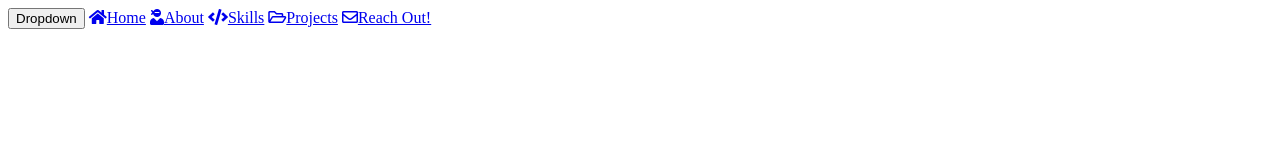
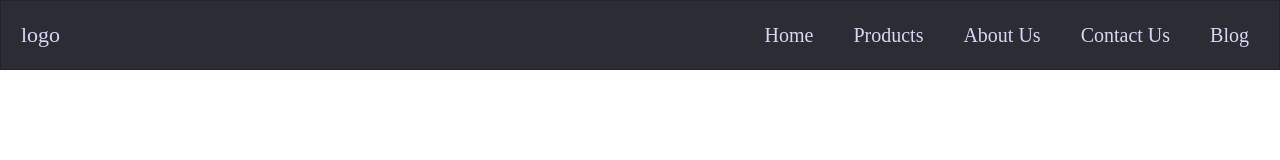
Before and after one commit to Nlparra/Nlparra.github.io, a plain HTML site: page index.html in a window 1280 px wide. Drawn offline with Linux system fonts and the light colour scheme; a web font is replaced by a local one.

Commit message:
Responsive Navigation Bar
We had to build a responsive navigation bar using CSS Flexbox and
Javascript.

```diff
--- a/index.html
+++ b/index.html
@@ -17,22 +17,30 @@
 </head>
 
 <body>
-    <nav class="header">
-        <button onclick="myFunction()" class="dropbtn">Dropdown</button>
-        <a class="home" href="index.html"> <i class="fas fa-home"></i>Home</a>
-
-        <a class="about" href="gettoknow.html">
-            <i class="fas fa-user-ninja"></i>About</a>
-
-        <a class="skills" href="skills.html">
-            <i class="fas fa-code"></i>Skills</a>
-
-        <a class="portfolio" href="portfolio.html">
-            <i class="far fa-folder-open"></i>Projects</a>
-
-        <a class="contact" href="reachout.html">
-            <i class="far fa-envelope"></i>Reach Out!</a>
+    <nav class="navbar">
+        <span class="navbar-toggle" id="js-navbar-toggle">
+            <i class="fas fa-bars"></i>
+        </span>
+        <a href="#" class="logo">logo</a>
+        <ul class="main-nav" id="js-menu">
+            <li>
+                <a href="#" class="nav-links">Home</a>
+            </li>
+            <li>
+                <a href="#" class="nav-links">Products</a>
+            </li>
+            <li>
+                <a href="#" class="nav-links">About Us</a>
+            </li>
+            <li>
+                <a href="#" class="nav-links">Contact Us</a>
+            </li>
+            <li>
+                <a href="#" class="nav-links">Blog</a>
+            </li>
+        </ul>
     </nav>
+    <script src="/src/assets/js/main.js"></script>
 </body>
 
 </html>
--- a/src/assets/css/styles.css
+++ b/src/assets/css/styles.css
@@ -0,0 +1,85 @@
+* {
+    box-sizing: border-box;
+    padding: 0;
+    margin: 0;
+}
+
+.navbar {
+    font-size: 20px;
+    background-color: #2c2c34;
+    border: 1px solid rgba(0, 0, 0, 0.2);
+    padding-bottom: 10px;
+}
+
+.main-nav li {
+    text-align: center;
+    margin: 15px auto;
+}
+
+.logo {
+    display: inline-block;
+    font-size: 22px;
+    margin-top: 10px;
+    margin-left: 20px;
+}
+
+.navbar-toggle {
+    position: absolute;
+    top: 10px;
+    right: 20px;
+    cursor: pointer;
+    font-size: 24px;
+    color: #d8d8f6;
+}
+
+.main-nav {
+    list-style-type: none;
+    display: none;
+}
+
+.nav-links,
+.logo {
+    text-decoration: none;
+    color: #d8d8f6;
+}
+
+.nav-links:hover {
+    color: #b18fcf;
+}
+
+.thisishow {
+    display: block;
+}
+
+@media screen and (min-width: 768px) {
+    .navbar {
+        display: flex;
+        justify-content: space-between;
+        padding-bottom: 0;
+        height: 70px;
+        align-items: center;
+    }
+
+    .main-nav {
+        display: flex;
+        margin-right: 30px;
+        flex-direction: row;
+        justify-content: flex-end;
+    }
+
+    .main-nav li {
+        margin: 0;
+    }
+
+    .nav-links {
+        margin-left: 40px;
+    }
+
+    .logo {
+        margin-top: 0;
+    }
+
+    .navbar-toggle {
+        display: none;
+    }
+}
--- /dev/null
+++ b/src/assets/js/main.js
@@ -0,0 +1,6 @@
+let mainNav = document.getElementById("js-menu");
+let navBarToggle = document.getElementById("js-navbar-toggle");
+
+navBarToggle.addEventListener("click", function() {
+  mainNav.classList.toggle("thisishow");
+});
```
